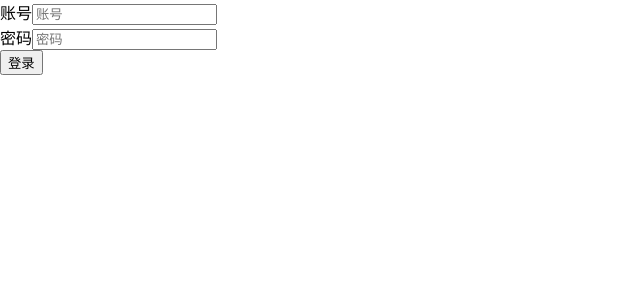
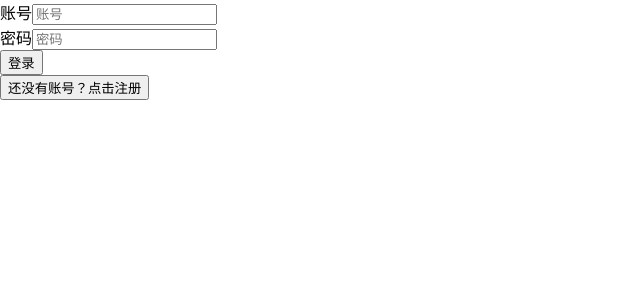
Before and after one commit to 1679452381/jira, a React (Create React App) app: page / in a window 1280 px wide. Shown: the top 300 px of the page, without its empty margins (0-640 px from the left). Built offline with nearby package versions, Linux system fonts and the light colour scheme.

Commit message:
'添加登录注册系统'

```diff
--- a/src/App.tsx
+++ b/src/App.tsx
@@ -1,12 +1,19 @@
 import React from 'react';
+import AuthenticatedScreen from './authenticated-app';
+import { useAuth } from './context/auth_context';
 import LoginScreens from './screens/login';
-import ProjectList from './screens/project-list';
+import UnAuthenticatedScreen from './unauthenticated-app';
+
 
 function App() {
+
+  const { user } = useAuth()
+
   return (
     <div >
-      {/* <ProjectList /> */}
-      <LoginScreens />
+      {
+        user ? <AuthenticatedScreen /> : <UnAuthenticatedScreen />
+      }
     </div>
   );
 }
--- /dev/null
+++ b/src/authenticated-app/index.tsx
@@ -0,0 +1,13 @@
+import React from 'react'
+import { useAuth } from '../context/auth_context'
+import ProjectList from '../screens/project-list'
+
+export default function AuthenticatedScreen() {
+    const { user, logout } = useAuth()
+    return (
+        <div>
+            <button onClick={logout}>退出账号</button>
+            <ProjectList />
+        </div>
+    )
+}
--- /dev/null
+++ b/src/unauthenticated-app/index.tsx
@@ -0,0 +1,20 @@
+import React, { useState } from 'react'
+import LoginScreen from './login'
+import RegisterScreen from './register'
+
+export default function UnAuthenticatedScreen() {
+    const [isRegister, setIsRegister] = useState(false)
+
+    return (
+        <div>
+            {
+                isRegister ? <RegisterScreen /> : <LoginScreen />
+            }
+            {
+                isRegister
+                    ? <button onClick={() => setIsRegister(!isRegister)}>已有帐号，去登陆</button>
+                    : <button onClick={() => setIsRegister(!isRegister)}>还没有账号？点击注册</button>
+            }
+        </div>
+    )
+}
--- /dev/null
+++ b/src/unauthenticated-app/login.tsx
@@ -0,0 +1,46 @@
+import React, { FormEvent } from 'react'
+import { useAuth } from '../context/auth_context'
+
+
+
+export default function LoginScreen() {
+
+    const { user, login } = useAuth()
+
+
+    // --middlewares _json_server_mock_/middleware.js
+    // --c _json_server_mock_/json_sever_config.json
+    const handleSubmit = (evt: FormEvent<HTMLFormElement>) => {
+        //阻止默认事件
+        evt.preventDefault()
+
+        const email = (evt.currentTarget.elements[0] as HTMLFormElement).value
+        const password = (evt.currentTarget.elements[1] as HTMLFormElement).value
+
+        login({ email, password })
+
+    }
+
+    return (
+        <form onSubmit={handleSubmit}>
+            {
+                user ? <div>{user.name}</div> : ''
+            }
+            <div>
+                <label htmlFor="">
+                    <span>账号</span>
+                    <input type="text" placeholder='账号' />
+                </label>
+            </div>
+            <div>
+                <label htmlFor="">
+                    <span>密码</span>
+                    <input type="password" placeholder='密码' />
+                </label>
+            </div>
+            <div>
+                <button type="submit">登录</button>
+            </div>
+        </form>
+    )
+}
--- /dev/null
+++ b/src/unauthenticated-app/register.tsx
@@ -0,0 +1,50 @@
+import React, { FormEvent } from 'react'
+import { useAuth } from '../context/auth_context'
+
+
+
+export default function LoginScreens() {
+
+    const { user, register } = useAuth()
+
+    const handleSubmit = (evt: FormEvent<HTMLFormElement>) => {
+        //阻止默认事件
+        evt.preventDefault()
+
+        const email = (evt.currentTarget.elements[0] as HTMLFormElement).value
+        const password = (evt.currentTarget.elements[1] as HTMLFormElement).value
+        const name = (evt.currentTarget.elements[0] as HTMLFormElement).value
+
+        register({ name, email, password })
+
+    }
+
+    return (
+        <form onSubmit={handleSubmit}>
+            {
+                user ? <div>{user.name}</div> : ''
+            }
+            <div>
+                <label htmlFor="">
+                    <span>账号</span>
+                    <input type="text" placeholder='请输入邮箱' />
+                </label>
+            </div>
+            <div>
+                <label htmlFor="">
+                    <span>密码</span>
+                    <input type="password" placeholder='请输入密码' />
+                </label>
+            </div>
+            <div>
+                <label htmlFor="">
+                    <span>用户名</span>
+                    <input type="text" placeholder='请输入用户名' />
+                </label>
+            </div>
+            <div>
+                <button type="submit">注册</button>
+            </div>
+        </form>
+    )
+}
```
